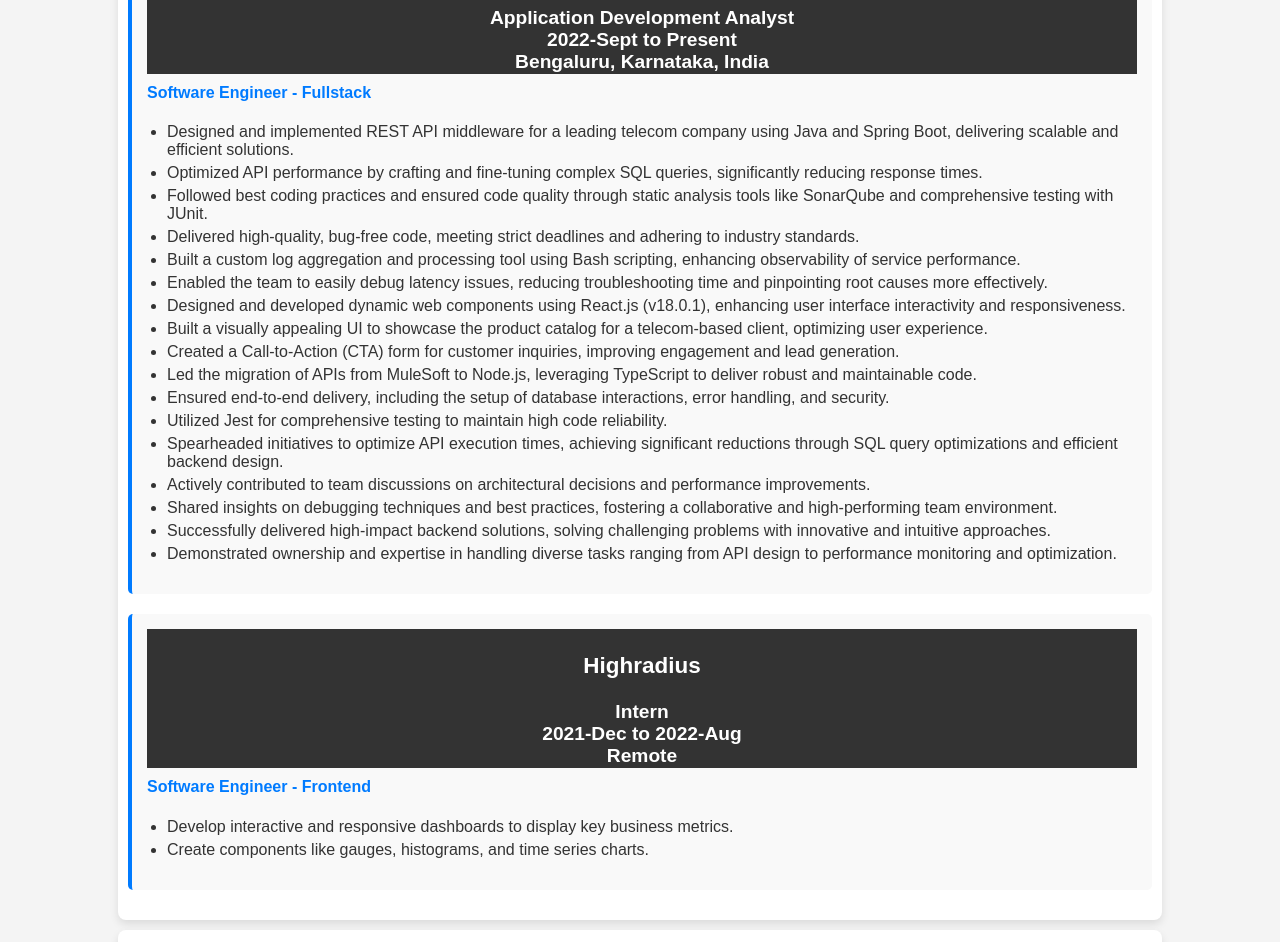
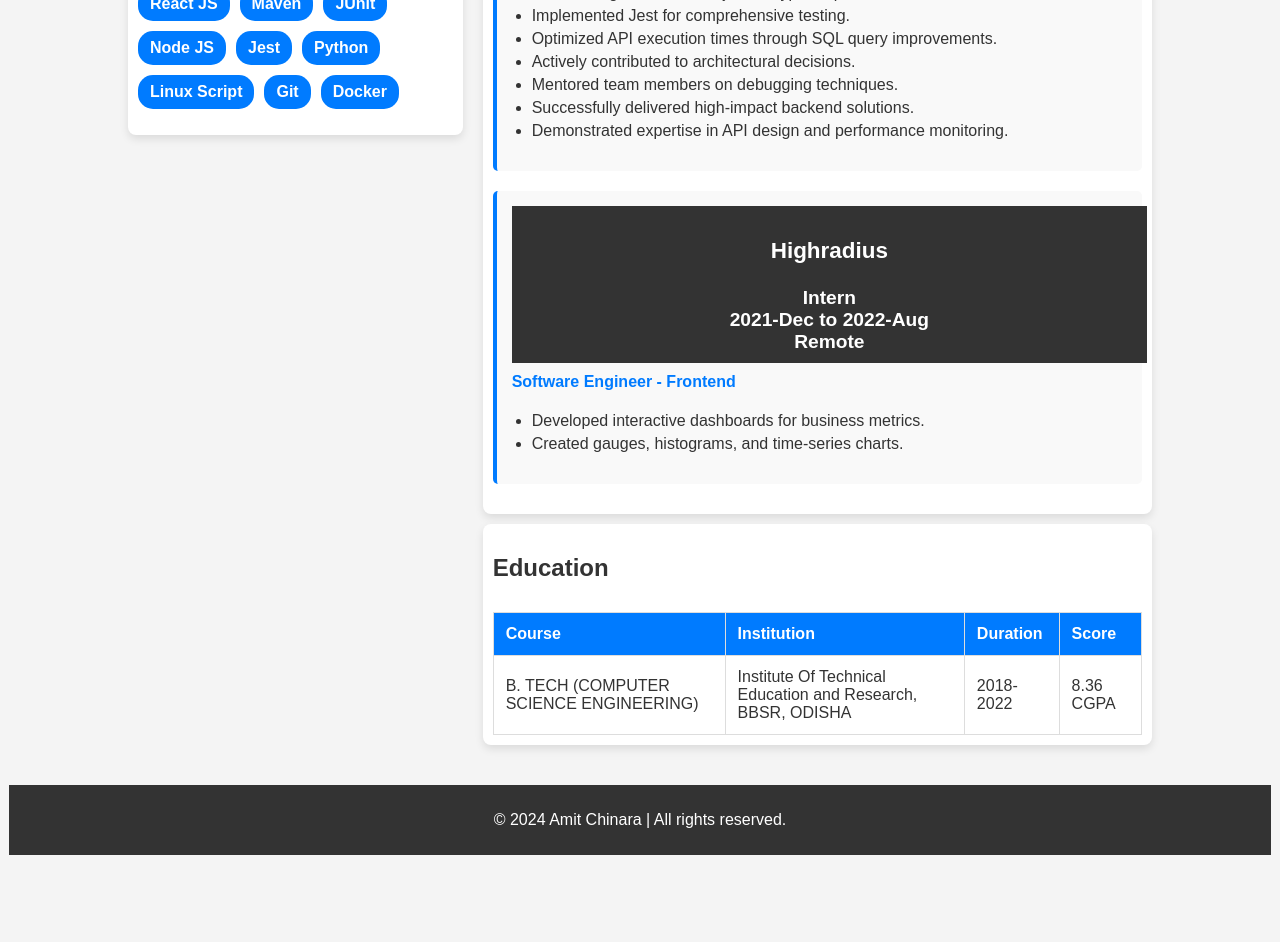
Before and after one commit to AmitChinara/resume, a plain HTML site: page index.html in a window 1280 px wide. Shown: the part 643-1585 px from the top of the page. After the commit the page ends 1498 px from the top, so only its background shows below. Drawn offline with Linux system fonts and the light colour scheme.

Commit message:
Final complete

```diff
--- a/CSS/style.css
+++ b/CSS/style.css
@@ -5,14 +5,18 @@ body {
     padding: 0;
     background-color: #f4f4f4;
     color: #333;
+    display: flex;
+    flex-direction: column;
+    align-items: center;
 }
 
 /* Header */
 header {
     background-color: #333;
     color: white;
-    padding: 1px;
+    padding: 10px;
     text-align: center;
+    width: 100%; /* Ensures full width */
 }
 
 header a {
@@ -25,14 +29,35 @@ header a:hover {
     text-decoration: underline;
 }
 
+/* Main Layout - Two Column Design */
+.container {
+    display: flex;
+    flex-wrap: wrap;
+    justify-content: space-between;
+    width: 80%;
+    margin: 10px auto;
+    gap: 20px;
+}
+
+/* Left Section - Contact & Skills */
+.left-section {
+    flex: 1;
+    min-width: 280px;
+}
+
+/* Right Section - Other Content */
+.right-section {
+    flex: 2;
+    min-width: 400px;
+}
+
 /* Sections */
 section {
-    width: 80%;
-    margin: 10px auto;
     background: white;
     padding: 10px;
     border-radius: 8px;
     box-shadow: 0px 4px 8px rgba(0, 0, 0, 0.1);
+    margin-bottom: 10px;
 }
 
 /* About Me */
@@ -87,11 +112,17 @@ section {
     margin-bottom: 5px;
 }
 
-/* Education Table */
+/* Education Table - Responsive Fix */
+.education-container {
+    overflow-x: auto;
+    width: 100%;
+}
+
 table {
     width: 100%;
     border-collapse: collapse;
     margin-top: 10px;
+    min-width: 600px; /* Ensures readability on small screens */
 }
 
 thead {
@@ -124,10 +155,32 @@ footer {
     background: #333;
     color: white;
     margin-top: 20px;
+    width: 97vw;
 }
 
+/* Print View */
 @media print {
     .noprint {
         display: none !important;
     }
+
+    .container {
+        display: flex !important;
+        flex-direction: row !important; /* Ensure left and right sections stay side by side */
+        justify-content: space-between;
+    }
+
+    .left-column {
+        width: 35% !important; /* Adjust as needed */
+        text-align: left;
+    }
+
+    .right-column {
+        width: 60% !important; /* Adjust as needed */
+        text-align: left;
+    }
+
+    section {
+        page-break-inside: avoid; /* Prevent sections from splitting across pages */
+    }
 }
--- a/Script/data.js
+++ b/Script/data.js
@@ -1,137 +1,54 @@
 const start_date_data = "2021-12";
-let yearsOfExperience = calculateYearsOfExperience(start_date_data);
+const yearsOfExperience = calculateYearsOfExperience(start_date_data);
 
-const contact_name_data = `AMIT CHINARA`;
-
-const contact_details_data = {
-    email: `amitchinara@gmail.com`,
-    resume: `https://amitchinara.github.io/resume/`,
-    linkedin: `https://www.linkedin.com/in/amit-chinara-0403b5312/`,
-    leetcode: `https://leetcode.com/u/amitchinara/`,
-    number: `+91 8093386767`,
-};
-
-const about_data = `Highly skilled and self-motivated Software Engineer with <time datetime="${start_date_data}"><b>${yearsOfExperience}</b></time> years of experience in designing, developing, and optimizing scalable applications. Passionate about solving complex problems with clean, efficient, and maintainable code. Adept at working in agile environments, collaborating with cross-functional teams, and delivering high-quality software at great velocity.`;
-
-const skills_data = new Set([`Java`, `Spring Boot`, `Oracle DB`, `MongoDB`, `HTML`, `CSS`, `JavaScript`, `TypeScript`, `React JS`, `Maven`, `JUnit`, `Node JS`, `Jest`, `Python`, `Linux Script`, `Git`, `Docker`]);
-
-const work_experience_data = [
+const data = {
+    contact_name: "AMIT CHINARA",
+    contact_details: {
+        email: "amitchinara@gmail.com",
+        resume: "https://amitchinara.github.io/resume/",
+        linkedin: "https://www.linkedin.com/in/amit-chinara-0403b5312/",
+        leetcode: "https://leetcode.com/u/amitchinara/",
+        number: "+91 8093386767"
+    },
+    about: `Highly skilled and self-motivated Software Engineer with <b>${yearsOfExperience}</b> years of experience in designing, developing, and optimizing scalable applications. Passionate about solving complex problems with clean, efficient, and maintainable code. Adept at working in agile environments, collaborating with cross-functional teams, and delivering high-quality software at great velocity.`,
+    skills: ["Java", "Spring Boot", "Oracle DB", "MongoDB", "HTML", "CSS", "JavaScript", "TypeScript", "React JS", "Maven", "JUnit", "Node JS", "Jest", "Python", "Linux Script", "Git", "Docker"],
+    work_experience: [
         {
-        company_name: `Accenture in India`,
-        designation: `Application Development Analyst`,
-        duration: `<time datetime="2022-Sept">2022-Sept</time> to <time datetime="Present">Present</time>`,
-        location: `Bengaluru, Karnataka, India`,
+            company_name: "Accenture in India",
+            designation: "Application Development Analyst",
+            duration: "2022-Sept to Present",
+            location: "Bengaluru, Karnataka, India",
             role: [
                 {
-                name: `Software Engineer - Fullstack`,
+                    name: "Software Engineer - Fullstack",
                     points: [
-                    {
-                        name: `REST API Middleware Development`,
-                        points: [
-                            `Designed and implemented REST API middleware for a leading telecom company using Java and Spring Boot, delivering scalable and efficient solutions.`,
-                            `Optimized API performance by crafting and fine-tuning complex SQL queries, significantly reducing response times.`,
-                            `Followed best coding practices and ensured code quality through static analysis tools like SonarQube and comprehensive testing with JUnit.`,
-                            `Delivered high-quality, bug-free code, meeting strict deadlines and adhering to industry standards.`
-                        ]
-                    },
-                    {
-                        name: `Service Observability & Debugging`,
-                        points: [
-                            `Built a custom log aggregation and processing tool using Bash scripting, enhancing observability of service performance.`,
-                            `Enabled the team to easily debug latency issues, reducing troubleshooting time and pinpointing root causes more effectively.`
-                        ]
-                    },
-                    {
-                        name: `FrontEnd Development`,
-                        points: [
-                            `Designed and developed dynamic web components using React.js (v18.0.1), enhancing user interface interactivity and responsiveness.`,
-                            `Built a visually appealing UI to showcase the product catalog for a telecom-based client, optimizing user experience.`,
-                            `Created a Call-to-Action (CTA) form for customer inquiries, improving engagement and lead generation.`
-                        ]
-                    },
-                    {
-                        name: `Migration from MuleSoft to Node.js`,
-                        points: [
-                            `Led the migration of APIs from MuleSoft to Node.js, leveraging TypeScript to deliver robust and maintainable code.`,
-                            `Ensured end-to-end delivery, including the setup of database interactions, error handling, and security.`,
-                            `Utilized Jest for comprehensive testing to maintain high code reliability.`
-                        ]
-                    },
-                    {
-                        name: `Performance Optimization`,
-                        points: [
-                            `Spearheaded initiatives to optimize API execution times, achieving significant reductions through SQL query optimizations and efficient backend design.`
-                        ]
-                    },
-                    {
-                        name: `Team Collaboration & Mentorship`,
-                        points: [
-                            `Actively contributed to team discussions on architectural decisions and performance improvements.`,
-                            `Shared insights on debugging techniques and best practices, fostering a collaborative and high-performing team environment.`
-                        ]
-                    },
-                    {
-                        name: `Key Achievements`,
-                        points: [
-                            `Successfully delivered high-impact backend solutions, solving challenging problems with innovative and intuitive approaches.`,
-                            `Demonstrated ownership and expertise in handling diverse tasks ranging from API design to performance monitoring and optimization.`
-                        ]
-                    }
+                        { name: "REST API Middleware Development", points: ["Designed and implemented REST API middleware using Java and Spring Boot.", "Optimized API performance with SQL tuning.", "Followed best coding practices with SonarQube and JUnit.", "Delivered high-quality, bug-free code."] },
+                        { name: "Service Observability & Debugging", points: ["Built a custom log aggregation tool using Bash scripting.", "Enhanced service observability for debugging latency issues."] },
+                        { name: "Frontend Development", points: ["Developed dynamic web components using React.js.", "Created a CTA form for customer engagement."] },
+                        { name: "Migration from MuleSoft to Node.js", points: ["Led API migration to Node.js with TypeScript.", "Implemented Jest for comprehensive testing."] },
+                        { name: "Performance Optimization", points: ["Optimized API execution times through SQL query improvements."] },
+                        { name: "Team Collaboration & Mentorship", points: ["Actively contributed to architectural decisions.", "Mentored team members on debugging techniques."] },
+                        { name: "Key Achievements", points: ["Successfully delivered high-impact backend solutions.", "Demonstrated expertise in API design and performance monitoring."] }
                     ]
                 }
             ]
         },
         {
-        company_name: `Highradius`,
-        designation: `Intern`,
-        duration: `<time datetime="2021-Dec">2021-Dec</time> to <time datetime="2022-Aug">2022-Aug</time>`,
-        location: `Remote`,
+            company_name: "Highradius",
+            designation: "Intern",
+            duration: "2021-Dec to 2022-Aug",
+            location: "Remote",
             role: [
                 {
-                 name: `Software Engineer - Frontend`,
+                    name: "Software Engineer - Frontend",
                     points: [
-                     {
-                         name: `Frontend Development`,
-                         points: [
-                             `Develop interactive and responsive dashboards to display key business metrics.`,
-                             `Create components like gauges, histograms, and time series charts.`
+                        { name: "Frontend Development", points: ["Developed interactive dashboards for business metrics.", "Created gauges, histograms, and time-series charts."] }
                     ]
                 }
             ]
         }
+    ],
+    education_experience: [
+        { duration: "2018-2022", name: "B. TECH (COMPUTER SCIENCE ENGINEERING)", institution: "Institute Of Technical Education and Research", location: "BBSR, ODISHA", score: "8.36 CGPA" }
     ]
-    }
-];
-
-const education_experience_data= [
-    {
-        duration: `<time datetime="2018-2022">2018-2022</time>`,
-        name: `B. TECH (COMPUTER SCIENCE ENGINEERING)`,
-        institution: `Institute Of Technical Education and Research`,
-        location: `BBSR, ODISHA`,
-        score: `8.36 CGPA`
-    },
-    // {
-    //     duration: `<time datetime="2016-2018">2016-2018</time>`,
-    //     name: `12TH STANDARD`,
-    //     institution: `DAV PUBLIC SCHOOL, UNIT 8`,
-    //     location: `BBSR, ODISHA`,
-    //     score: `57.00%`
-    // },
-    // {
-    //     duration: `<time datetime="2016">2016</time>`,
-    //     name: `10TH STANDARD`,
-    //     institution: `DAV PUBLIC SCHOOL, UNIT 8`,
-    //     location: `BBSR, ODISHA`,
-    //     score: `7.4 CGPA`
-    // }
-];
-
-const data = {
-    contact_name: contact_name_data,
-    contact_details: contact_details_data,
-    about: about_data,
-    skills: skills_data,
-    work_experience: work_experience_data,
-    education_experience: education_experience_data
-}
+};
--- a/Script/scripts.js
+++ b/Script/scripts.js
@@ -1,5 +1,5 @@
 document.addEventListener("DOMContentLoaded", () => {
-    let transformed_data;
+    let transformedData;
 
     // Contact details elements
     const nameElement = document.getElementById("contact-name");
@@ -12,72 +12,94 @@ document.addEventListener("DOMContentLoaded", () => {
     const aboutElement = document.getElementById("about-text");
     const skillsElement = document.getElementById("skills-list");
     const workHistoryElement = document.getElementById("work-history");
-    const educationElement = document.getElementById("education-list"); // Corrected reference
+    const educationElement = document.getElementById("education-list");
 
-    if (!nameElement || !emailElement || !phoneElement || !linkedinElement || !leetcodeElement) {
-        console.error("One or more elements not found in the DOM");
+    // Ensure data is loaded
+    if (typeof data === "undefined") {
+        console.error("Data object not found!");
         return;
     }
 
     // Populate contact details
+    if (data.contact_name) {
         nameElement.innerHTML = data.contact_name;
+        nameElement.setAttribute("href", "https://amitchinara.github.io/resume/");
+        nameElement.setAttribute("target", "_blank");
+    }
+
+    if (data.contact_details) {
         emailElement.setAttribute("href", `mailto:${data.contact_details.email}`);
         emailElement.innerHTML = data.contact_details.email;
+
         phoneElement.setAttribute("href", `tel:${data.contact_details.number}`);
         phoneElement.innerHTML = data.contact_details.number;
+
         linkedinElement.setAttribute("href", data.contact_details.linkedin);
-    linkedinElement.innerHTML = "LinkedIn";
         leetcodeElement.setAttribute("href", data.contact_details.leetcode);
-    leetcodeElement.innerHTML = "LeetCode";
+    }
 
     // Populate About section
-    aboutElement.innerHTML = data.about;
+    aboutElement.innerHTML = data.about || "No information available.";
 
     // Populate Skills section
-    transformed_data = "";
-    for (const skill of data.skills) {
-        transformed_data += `<li>${skill}</li>`;
+    transformedData = "";
+    if (data.skills && Array.isArray(data.skills)) {
+        data.skills.forEach(skill => {
+            transformedData += `<li>${skill}</li>`;
+        });
+    } else {
+        transformedData = "<li>No skills listed.</li>";
     }
-    skillsElement.innerHTML = transformed_data;
+    skillsElement.innerHTML = transformedData;
 
     // Populate Work Experience section
-    transformed_data = "";
-    for (const work of data.work_experience) {
-        let comp_info = `<div class="work">
+    transformedData = "";
+    if (data.work_experience && Array.isArray(data.work_experience)) {
+        data.work_experience.forEach(work => {
+            let compInfo = `
+                <div class="work">
                     <header>
                         <h3 class="company">${work.company_name}</h3>
                         <strong class="designation">${work.designation}</strong>
                         <div class="duration">${work.duration}</div>
                         <div class="location">${work.location}</div>
                     </header>`;
-        for (const roleElement of work.role) {
-            let role_info = `<div class="project">
+
+            if (work.role && Array.isArray(work.role)) {
+                work.role.forEach(roleElement => {
+                    let roleInfo = `<div class="project">
                         <h4>${roleElement.name}</h4>
                         <ul>`;
-            for (const roleElementpoint of roleElement.points) {
-                // role_info += `<h4>${roleElementpoint.name}</h4>`;
-                for (const point of roleElementpoint.points) {
-                    role_info += `<li>${point}</li>`;
+                    roleElement.points.forEach(roleElementPoint => {
+                        roleElementPoint.points.forEach(point => {
+                            roleInfo += `<li>${point}</li>`;
+                        });
+                    });
+                    roleInfo += `</ul></div>`;
+                    compInfo += roleInfo;
+                });
             }
+            transformedData += compInfo + `</div>`;
+        });
+    } else {
+        transformedData = "<p>No work experience available.</p>";
     }
-            role_info += `</ul>
-                        </div></div>`;
-            comp_info += role_info;
-        }
-        transformed_data += comp_info;
-    }
-    workHistoryElement.innerHTML = transformed_data;
+    workHistoryElement.innerHTML = transformedData;
 
-    // Populate Education Table (Ensuring Tabular Format)
-    transformed_data = "";
-    for (const course of data.education_experience) {
-        transformed_data += `
+    // Populate Education Table
+    transformedData = "";
+    if (data.education_experience && Array.isArray(data.education_experience)) {
+        data.education_experience.forEach(course => {
+            transformedData += `
                 <tr>
                     <td>${course.name}</td>
                     <td>${course.institution}, ${course.location}</td>
                     <td>${course.duration}</td>
                     <td>${course.score}</td>
                 </tr>`;
+        });
+    } else {
+        transformedData = "<tr><td colspan='4'>No education history available.</td></tr>";
     }
-    educationElement.innerHTML = transformed_data; // Ensure it targets the correct <tbody>
+    educationElement.innerHTML = transformedData;
 });
--- a/index.html
+++ b/index.html
@@ -16,9 +16,11 @@
         <a id="linkedin-link" href="#" target="_blank">LinkedIn</a> |
         <a id="leetcode-link" href="#" target="_blank">LeetCode</a>
     </p>
-
 </header>
 
+<div class="container">
+    <!-- Left Section -->
+    <div class="left-section">
         <section id="about">
             <h2>About Me</h2>
             <p id="about-text"></p>
@@ -28,7 +30,10 @@
             <h2>Skills</h2>
             <ul id="skills-list"></ul>
         </section>
+    </div>
 
+    <!-- Right Section -->
+    <div class="right-section">
         <section id="experience">
             <h2>Work Experience</h2>
             <div id="work-history"></div>
@@ -36,6 +41,7 @@
 
         <section id="education">
             <h2>Education</h2>
+            <div class="education-container">
                 <table>
                     <thead>
                     <tr>
@@ -47,10 +53,14 @@
                     </thead>
                     <tbody id="education-list"></tbody>
                 </table>
+            </div>
         </section>
+    </div>
+</div>
 
 <footer class="noprint">
     <p>&copy; 2024 Amit Chinara | All rights reserved.</p>
 </footer>
 </body>
+
 </html>
```
Lines whose indentation alone changed are shown as unchanged.
